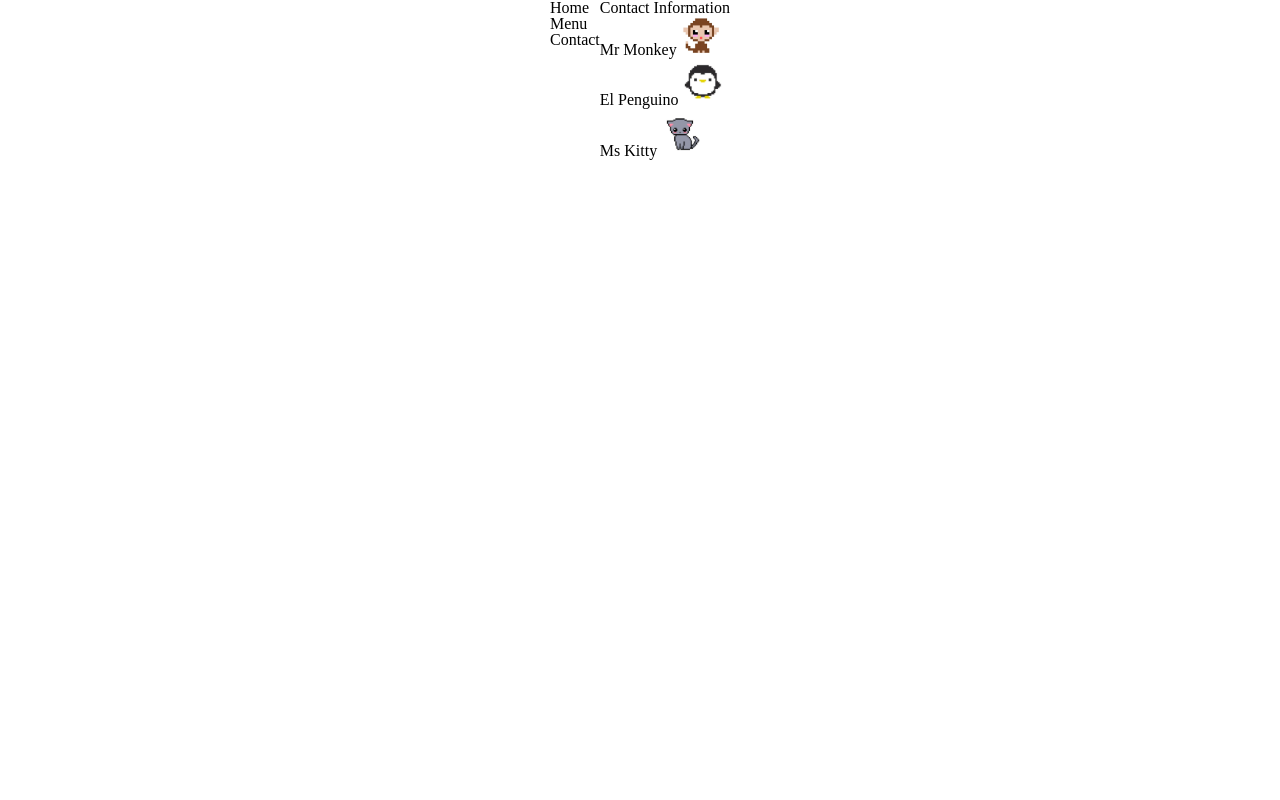
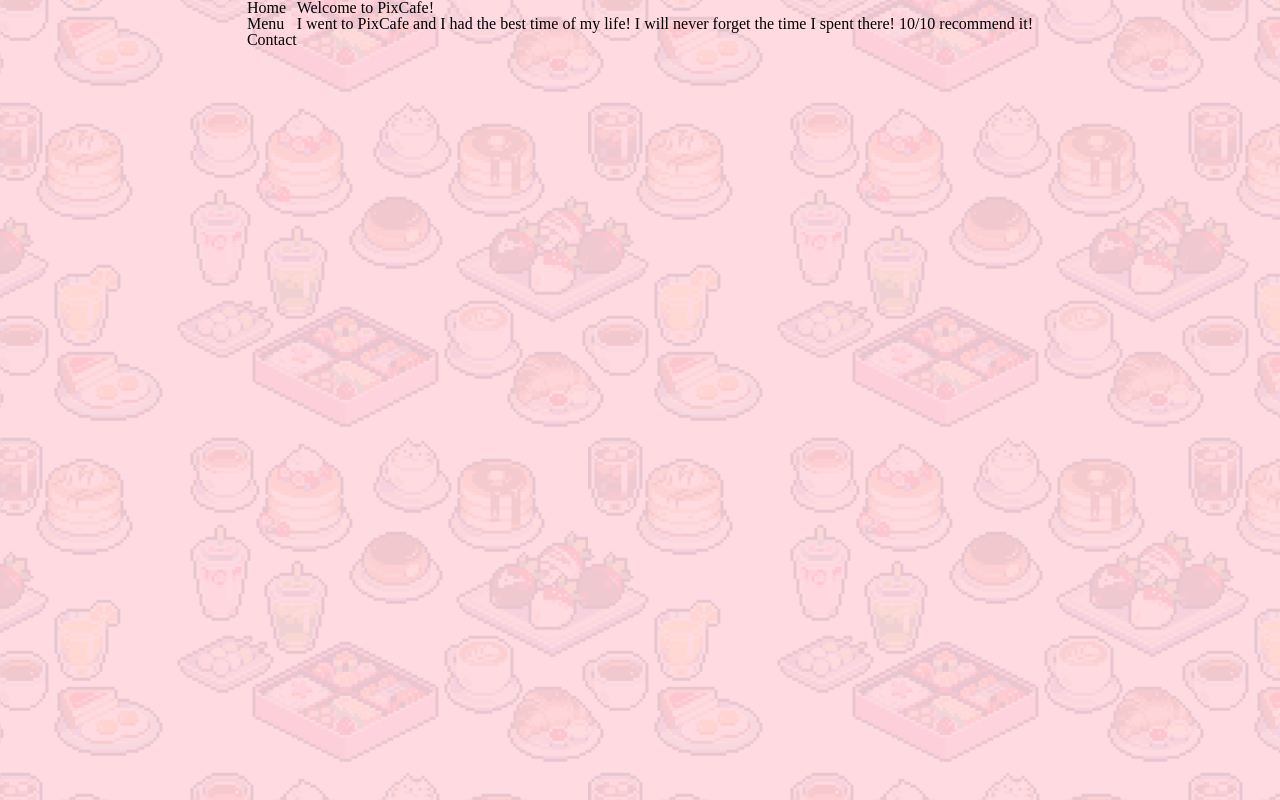
Before and after one commit to noahthemonkey/project-restaurantpage, a website built with webpack: page dist/index.html in a window 1280 px wide. Built offline with nearby package versions, Linux system fonts and the light colour scheme.

Commit message:
Add a background img that slides and loops
Add a pink color on top of it and turn down opacity of background image

```diff
--- /dev/null
+++ b/src/background.js
@@ -0,0 +1,13 @@
+export function background(){
+
+const body = document.querySelector('body')
+const cafeImgContainer = document.createElement('div')
+const cafeImg = document.createElement('div')
+cafeImgContainer.setAttribute('class', 'imgContainer')
+cafeImg.style.background = "url('/src/imgs/pixelcafe.png') repeat"
+cafeImg.setAttribute('alt', "pixelart of pasteries and drinks")
+cafeImg.setAttribute('class', "pixelCafe")
+
+body.appendChild(cafeImgContainer)
+cafeImgContainer.appendChild(cafeImg)
+}
--- a/src/home.js
+++ b/src/home.js
@@ -12,26 +12,24 @@ function resetContent(){
 }
 resetContent()
 
+
 const cafeH1 = document.createElement('h1')
-const cafeImg = document.createElement('img')
+
 const cafeP = document.createElement('p')
 
 
 
 cafeH1.textContent = 'Welcome to PixCafe!'
 
-cafeImg.setAttribute('src', '/src/imgs/pixelcafe.png')
-cafeImg.setAttribute('alt', "pixelart of pasteries and drinks")
 
 cafeP.textContent = 'I went to PixCafe and I had the best time of my life! I will never forget the time I spent there! 10/10 recommend it!'
 
 
 
+
 content.appendChild(cafeH1)
-content.appendChild(cafeImg)
+
 content.appendChild(cafeP)
 
 
-
-
 }
--- a/src/index.js
+++ b/src/index.js
@@ -1,4 +1,5 @@
 import './style.css';
+import { background } from './background.js';
 import {header, loadContent} from './header.js'
 import {home} from './home.js'
 import {menu} from './menu.js'
@@ -11,4 +12,5 @@ console.log('is it working')
 
 header()
 
-contact()
+home()
+background()
--- a/src/style.css
+++ b/src/style.css
@@ -48,6 +48,8 @@ table {
 }
 /*----------------------------------------------------------------------------*/
 body{
+	height: 100%;
+	width: 100%;
     display: flex;
     justify-content: center;
     align-content: center;
@@ -70,3 +72,41 @@ body{
     width: 50px;
     border-radius: 100%;
 }
+
+.imgContainer {
+	top: 0;
+	left: 0;
+	z-index: -100;
+	position: absolute;
+	overflow: hidden;
+	width: 100%;
+	height: 100%;
+	background-position: center;
+	background-repeat: no-repeat;
+	background-size: cover;
+	background-color: rgba(255, 192, 203, 0.633);
+
+}
+
+.pixelCafe {
+
+	opacity: 10%;
+	height: 5000px;
+	width: 9000px;
+	animation: slide 7s linear infinite;
+	animation-fill-mode: forwards;
+}
+
+@keyframes slide {
+
+	0%{
+		transform: translate(0%, 0%);
+
+	}
+	100%{
+		transform: translate(-600px, -335px);
+
+	}
+
+
+}
```
Also changed, not shown: dist/main.js.
